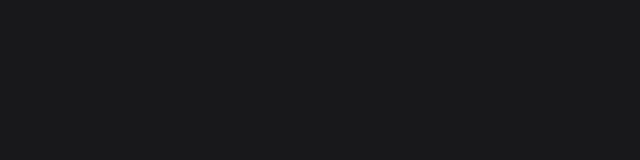
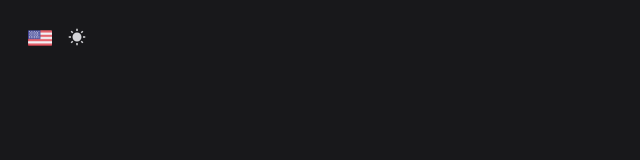
Before and after one commit to guscsales/gsales.io, a Next.js app: page / in a window 1280 px wide. Shown: the top 160 px of the page, without its empty margins (0-640 px from the left). Built offline with nearby package versions, Linux system fonts and the light colour scheme.

Commit message:
feat(ui): button icons components

```diff
--- a/package.json
+++ b/package.json
@@ -13,12 +13,14 @@
     "@types/react": "18.2.18",
     "@types/react-dom": "18.2.7",
     "autoprefixer": "10.4.14",
+    "classnames": "^2.3.2",
     "eslint": "8.46.0",
     "eslint-config-next": "13.4.12",
     "next": "13.4.12",
     "postcss": "8.4.27",
     "react": "18.2.0",
     "react-dom": "18.2.0",
+    "react-icons": "^4.10.1",
     "tailwind-variants": "^0.1.13",
     "tailwindcss": "3.3.3",
     "typescript": "5.1.6"
--- a/src/app/globals.css
+++ b/src/app/globals.css
@@ -3,5 +3,9 @@
 @tailwind utilities;
 
 body {
+  @apply bg-zinc-50;
+}
+
+body.dark {
   @apply bg-zinc-900;
 }
--- a/src/app/layout.tsx
+++ b/src/app/layout.tsx
@@ -1,8 +1,10 @@
 import fonts from '@/libs/ui/core/fonts';
 import './globals.css';
 import type { Metadata } from 'next';
-import Text from '@/libs/ui/components/text';
-import Card from '@/libs/ui/components/card';
+import usFlagIcon from '@/assets/images/us-flag-icon.png';
+import ButtonIconImage from '@/libs/ui/components/button-icon-image';
+import ButtonIcon from '@/libs/ui/components/button-icon';
+import { RiSunFill } from 'react-icons/ri';
 
 export const metadata: Metadata = {
   title: 'Create Next App',
@@ -16,7 +18,16 @@
 }) {
   return (
     <html lang="en">
-      <body className={`dark ${fonts.className}`}></body>
+      <body className={`dark ${fonts.className} p-5`}>
+        <ButtonIconImage
+          src={usFlagIcon}
+          width={24}
+          height={16}
+          alt="The US flag"
+        />
+
+        <ButtonIcon icon={RiSunFill} size={18} />
+      </body>
     </html>
   );
 }
--- /dev/null
+++ b/src/libs/ui/components/button-icon-image/index.tsx
@@ -0,0 +1,38 @@
+import Image from 'next/image';
+import React from 'react';
+import { tv } from 'tailwind-variants';
+
+type Props = {
+  src: React.ComponentProps<typeof Image>['src'];
+  alt: React.ComponentProps<typeof Image>['alt'];
+  width: React.ComponentProps<typeof Image>['width'];
+  height: React.ComponentProps<typeof Image>['height'];
+};
+
+const ButtonIconImage = React.forwardRef(
+  (
+    {
+      src,
+      alt = '',
+      width,
+      height,
+      className,
+      ...props
+    }: Props & React.HTMLAttributes<HTMLButtonElement>,
+    ref: React.ForwardedRef<HTMLButtonElement>
+  ) => {
+    const defaultClassName = tv({
+      base: 'p-2 hover:bg-zinc-900/[.06] hover:dark:bg-zinc-50/[.06] transition-base rounded',
+    });
+
+    return (
+      <button ref={ref} className={defaultClassName({ className })} {...props}>
+        <Image src={src} alt={alt} width={width} height={height} />
+      </button>
+    );
+  }
+);
+
+ButtonIconImage.displayName = 'ButtonIconImage';
+
+export default ButtonIconImage;
--- /dev/null
+++ b/src/libs/ui/components/button-icon/index.tsx
@@ -0,0 +1,39 @@
+import React from 'react';
+import { IconType } from 'react-icons';
+import { tv } from 'tailwind-variants';
+
+type Props = {
+  size: number;
+  icon: IconType;
+  iconClassName?: string;
+};
+
+const ButtonIcon = React.forwardRef(
+  (
+    {
+      icon: Icon,
+      size,
+      iconClassName,
+      className,
+      ...props
+    }: Props & React.HTMLAttributes<HTMLButtonElement>,
+    ref: React.ForwardedRef<HTMLButtonElement>
+  ) => {
+    const { base, icon } = tv({
+      slots: {
+        base: 'group p-2 hover:bg-zinc-900/[.06] hover:dark:bg-zinc-50/[.06] transition-base rounded',
+        icon: 'fill-zinc-600 dark:fill-zinc-300 group-hover:fill-zinc-900 group-hover:dark:fill-zinc-50 transition-base',
+      },
+    })();
+
+    return (
+      <button ref={ref} className={base({ className })} {...props}>
+        <Icon size={size} className={icon({ className: iconClassName })} />
+      </button>
+    );
+  }
+);
+
+ButtonIcon.displayName = 'ButtonIcon';
+
+export default ButtonIcon;
--- a/tailwind.config.js
+++ b/tailwind.config.js
@@ -1,4 +1,5 @@
 const colors = require('tailwindcss/colors');
+const plugin = require('tailwindcss/plugin');
 const { withTV } = require('tailwind-variants/transformer');
 
 /** @type {import('tailwindcss').Config} */
@@ -8,7 +9,7 @@
     './src/app/**/*.{js,ts,jsx,tsx,css,svg}',
   ],
   jit: true,
-  dark: 'class',
+  darkMode: 'class',
   theme: {
     fontFamily: {
       sans: ['var(--font-main)'],
@@ -26,5 +27,13 @@
       'red-to-pink': `linear-gradient(47deg, ${colors.red['500']} 0%, ${colors.pink['500']} 100%)`,
     },
   },
-  plugins: [],
+  plugins: [
+    plugin(({ addUtilities }) => {
+      addUtilities({
+        '.transition-base': {
+          transition: 'all 140ms ease-in-out',
+        },
+      });
+    }),
+  ],
 });
```
Also changed, not shown: 1 other file (tests, documents, lock files or other folders).
